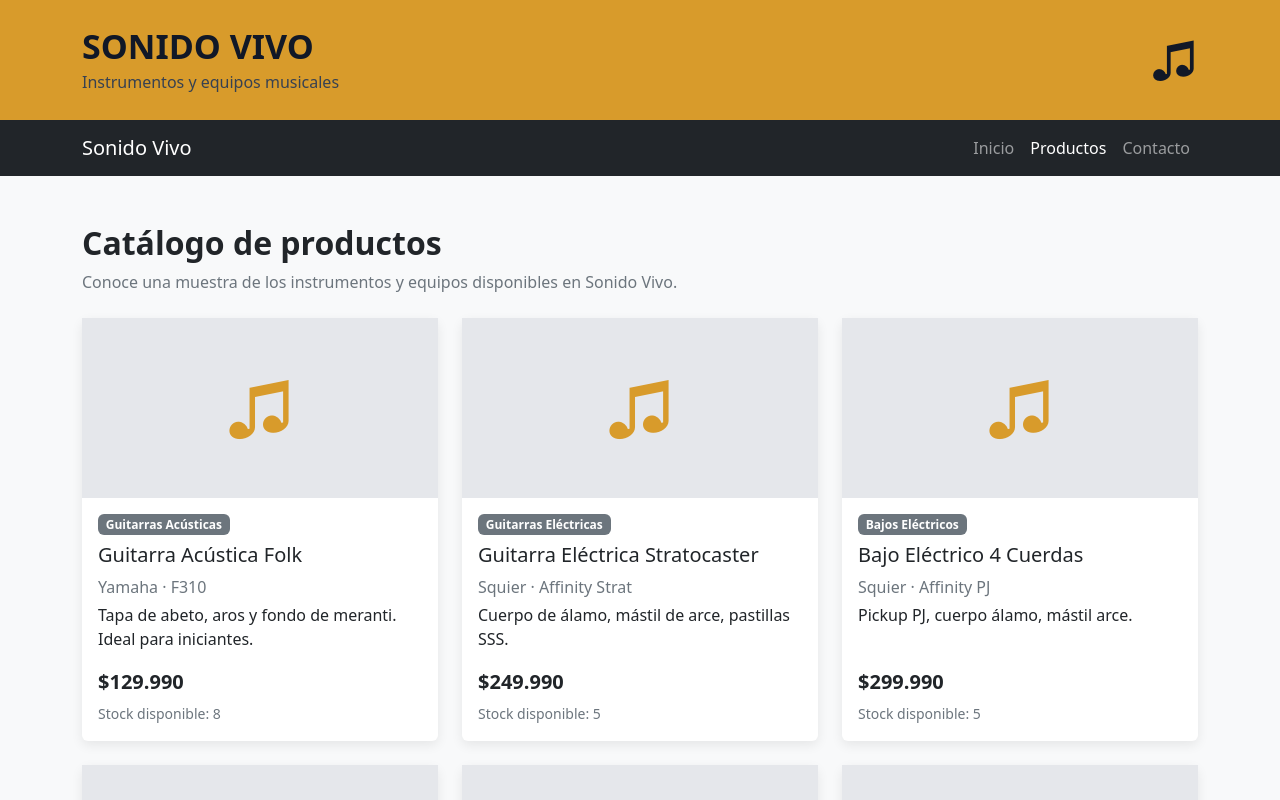
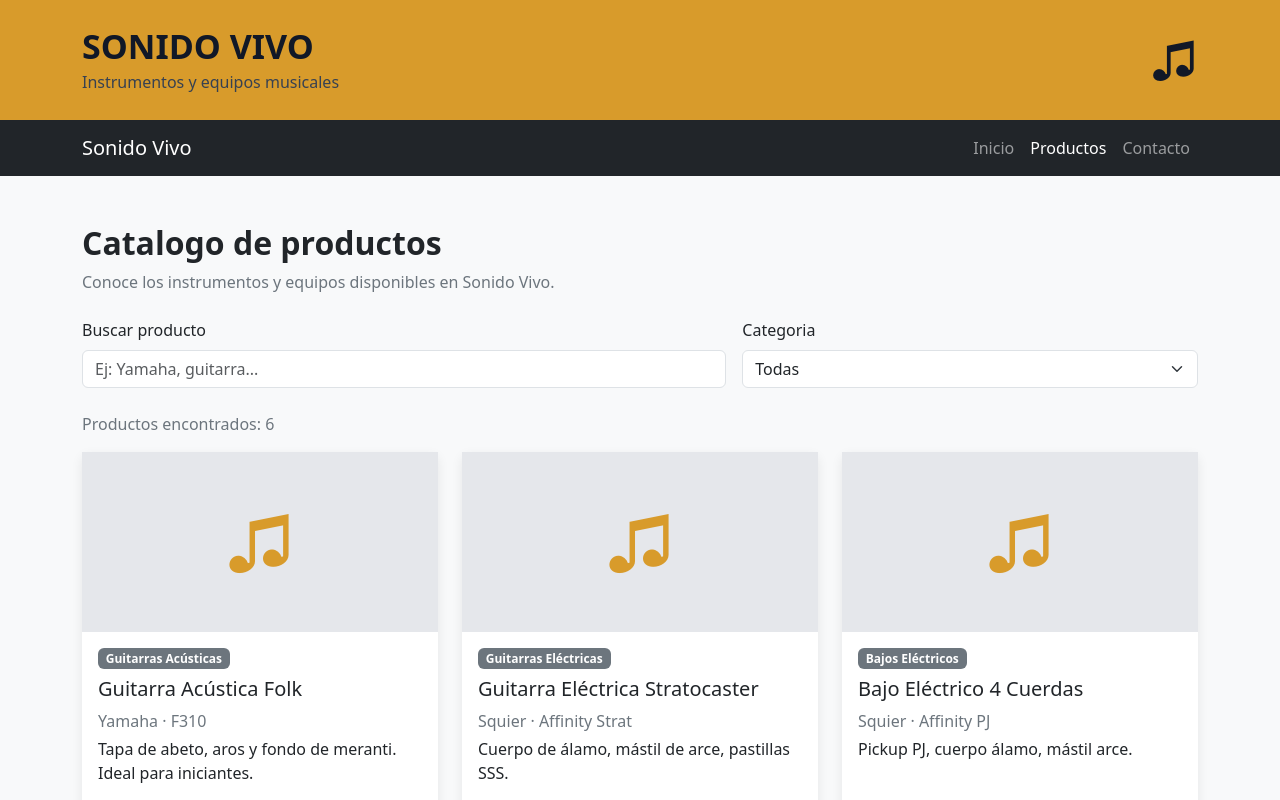
Before and after one commit to pablgonzalezr-cyber/SonidoVivo, a React app in the folder frontend/: page /productos in a window 1280 px wide. Shown: the top 800 px of the page. Built offline with nearby package versions, Linux system fonts and the light colour scheme; the HTML template or start-up script is replaced by a standard one.

Commit message:
Agrega busqueda y filtro de productos

```diff
--- a/frontend/src/pages/Productos.jsx
+++ b/frontend/src/pages/Productos.jsx
@@ -1,9 +1,36 @@
+import { useState } from "react";
+
 import productos from "../data/productos";
-
 import ProductoCard from "../components/ProductoCard";
 
 
 function Productos() {
+
+    const [busqueda, setBusqueda] = useState("");
+
+    const [categoria, setCategoria] = useState("Todas");
+
+
+    const productosFiltrados = productos.filter((producto) => {
+
+        const coincideBusqueda =
+            producto.nombre
+                .toLowerCase()
+                .includes(busqueda.toLowerCase()) ||
+            producto.marca
+                .toLowerCase()
+                .includes(busqueda.toLowerCase());
+
+
+        const coincideCategoria =
+            categoria === "Todas" ||
+            producto.categoria === categoria;
+
+
+        return coincideBusqueda && coincideCategoria;
+
+    });
+
 
     return (
 
@@ -12,25 +39,110 @@ function Productos() {
             <div className="mb-4">
 
                 <h2 className="fw-bold">
-
-                    Catálogo de productos
-
+                    Catalogo de productos
                 </h2>
 
 
                 <p className="text-secondary">
-
-                    Conoce una muestra de los instrumentos
-                    y equipos disponibles en Sonido Vivo.
-
+                    Conoce los instrumentos y equipos
+                    disponibles en Sonido Vivo.
                 </p>
 
             </div>
 
 
+            <div className="row g-3 mb-4">
+
+                <div className="col-12 col-md-7">
+
+                    <label
+                        htmlFor="buscarProducto"
+                        className="form-label"
+                    >
+                        Buscar producto
+                    </label>
+
+
+                    <input
+                        id="buscarProducto"
+                        type="text"
+                        className="form-control"
+                        placeholder="Ej: Yamaha, guitarra..."
+                        value={busqueda}
+                        onChange={(evento) =>
+                            setBusqueda(evento.target.value)
+                        }
+                    />
+
+                </div>
+
+
+                <div className="col-12 col-md-5">
+
+                    <label
+                        htmlFor="categoriaProducto"
+                        className="form-label"
+                    >
+                        Categoria
+                    </label>
+
+
+                    <select
+                        id="categoriaProducto"
+                        className="form-select"
+                        value={categoria}
+                        onChange={(evento) =>
+                            setCategoria(evento.target.value)
+                        }
+                    >
+
+                        <option value="Todas">
+                            Todas
+                        </option>
+
+                        <option value="Guitarras Acústicas">
+                            Guitarras Acústicas
+                        </option>
+
+                        <option value="Guitarras Eléctricas">
+                            Guitarras Eléctricas
+                        </option>
+
+                        <option value="Bajos Eléctricos">
+                            Bajos Eléctricos
+                        </option>
+
+                        <option value="Baterías">
+                            Baterías
+                        </option>
+
+                        <option value="Teclados y Pianos">
+                            Teclados y Pianos
+                        </option>
+
+                        <option value="Micrófonos">
+                            Micrófonos
+                        </option>
+
+                    </select>
+
+                </div>
+
+            </div>
+
+
+            <p className="text-secondary">
+
+                Productos encontrados:
+                {" "}
+                {productosFiltrados.length}
+
+            </p>
+
+
             <div className="row g-4">
 
-                {productos.map((producto) => (
+                {productosFiltrados.map((producto) => (
 
                     <div
                         className="col-12 col-md-6 col-lg-4"
@@ -47,6 +159,18 @@ function Productos() {
 
             </div>
 
+
+            {productosFiltrados.length === 0 && (
+
+                <div className="alert alert-warning mt-4">
+
+                    No encontramos productos
+                    con esos criterios.
+
+                </div>
+
+            )}
+
         </section>
 
     );
```
